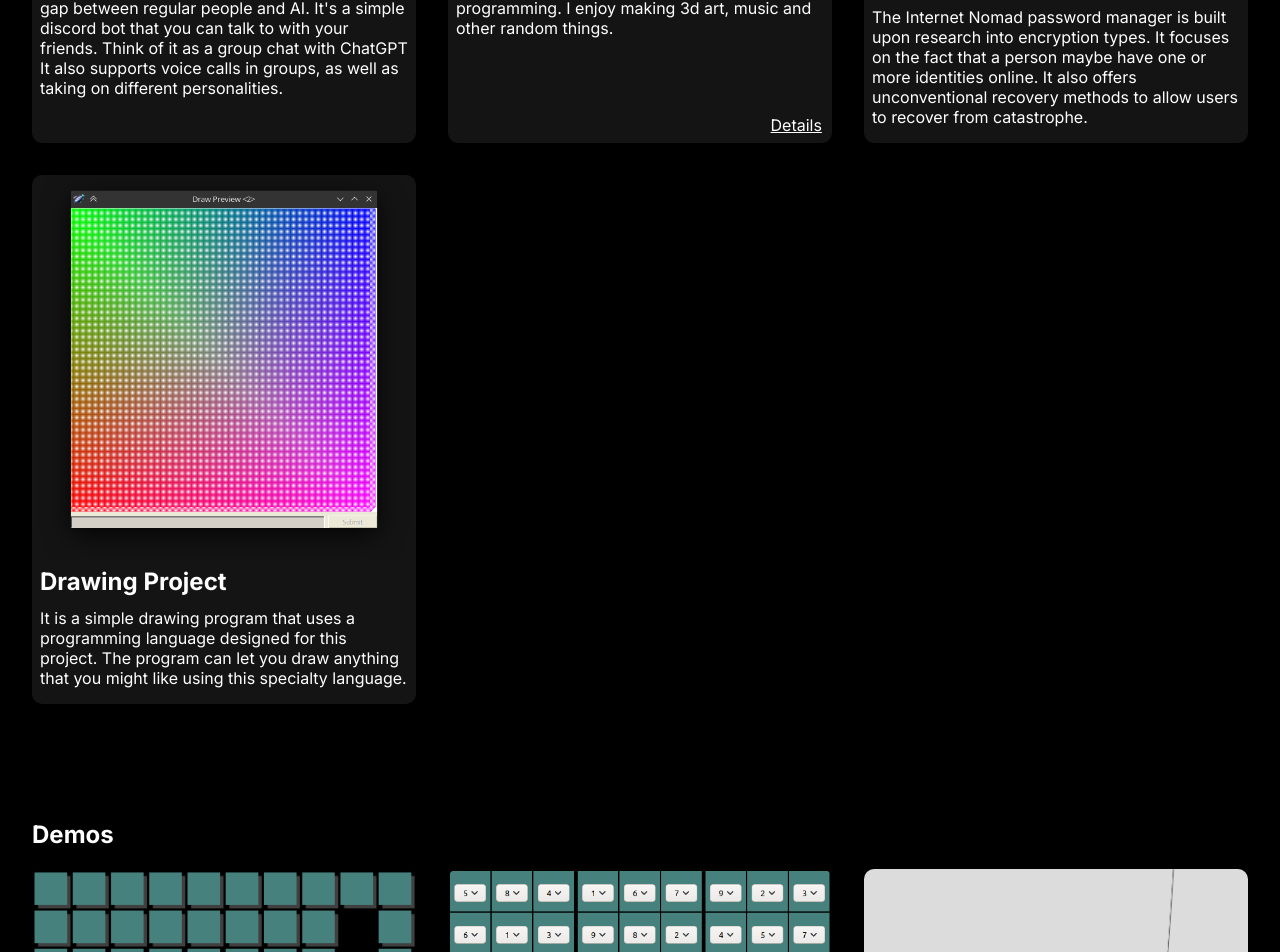
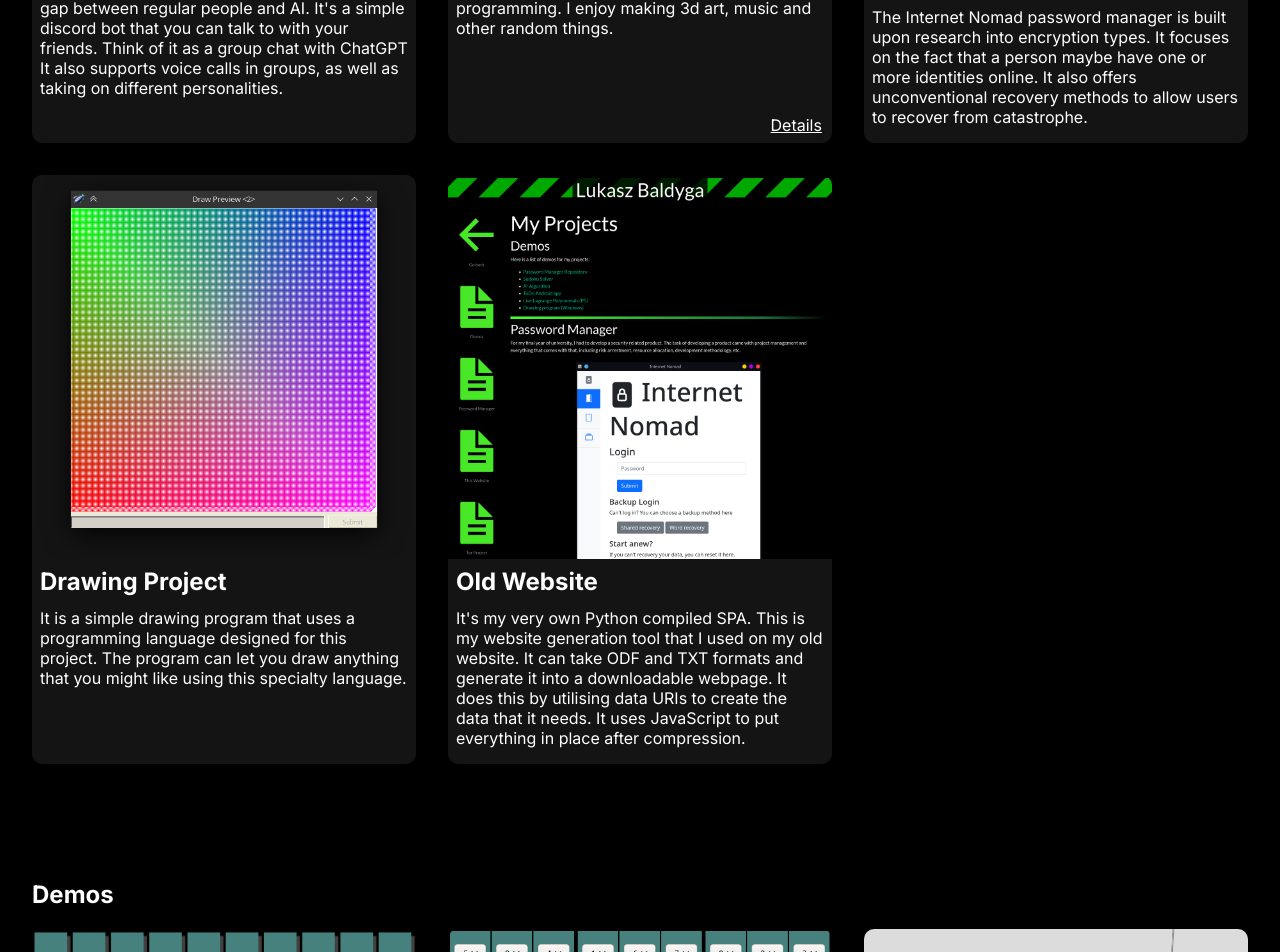
Before and after one commit to Rijndael1998/Website-Neo, a Next.js app: page /fun in a window 1280 px wide. Shown: the part 1482-2434 px from the top of the page. Built offline with nearby package versions, Linux system fonts and the light colour scheme.

Commit message:
Added old website

```diff
--- a/src/app/fun/page.tsx
+++ b/src/app/fun/page.tsx
@@ -1,4 +1,4 @@
-import { content, demos, games, irlContent } from "../../content/fun/content";
+import { personalProjects, demos, games, irlContent } from "../../content/fun/content";
 import styles from "./page.module.scss";
 import PortfolioGroup from "@/components/portfolio/_portfolioGroup";
 
@@ -11,7 +11,7 @@ export default function Fun() {
             <PortfolioGroup items={irlContent}/>
 
             <h2>Personal Projects</h2>
-            <PortfolioGroup items={content}/>
+            <PortfolioGroup items={personalProjects}/>
 
             <h2>Demos</h2>
             <PortfolioGroup items={demos}/>
--- a/src/content/fun/content.ts
+++ b/src/content/fun/content.ts
@@ -36,7 +36,7 @@ export const irlContent: PortfolioViewArray = [
     },
 ];
 
-export const content: PortfolioViewArray = [
+export const personalProjects: PortfolioViewArray = [
     {
         title: "Rchan",
         desc: `Rchan is project I've worked on that bridges the gap between regular people and AI. It's a simple discord bot that you can talk to with your friends. Think of it as a group chat with ChatGPT It also supports voice calls in groups, as well as taking on different personalities.`,
@@ -64,6 +64,19 @@ export const content: PortfolioViewArray = [
         isDemo: false,
         url: preURL + "",
         image: imageFolder + "drawing_program.png",
+    },
+    {
+        title:"Old Website",
+        desc: `
+        It's my very own Python compiled SPA.
+        This is my website generation tool that I used on my old website.
+        It can take ODF and TXT formats and generate it into a downloadable webpage.
+        It does this by utilising data URIs to create the data that it needs.
+        It uses JavaScript to put everything in place after compression.
+        `,
+        isDemo: false,
+        url: preURL + "",
+        image: imageFolder + "old_website.png",
     },
     // {
     //     title:"",
```
Also changed, not shown: public/fun/old_website.png (added).
